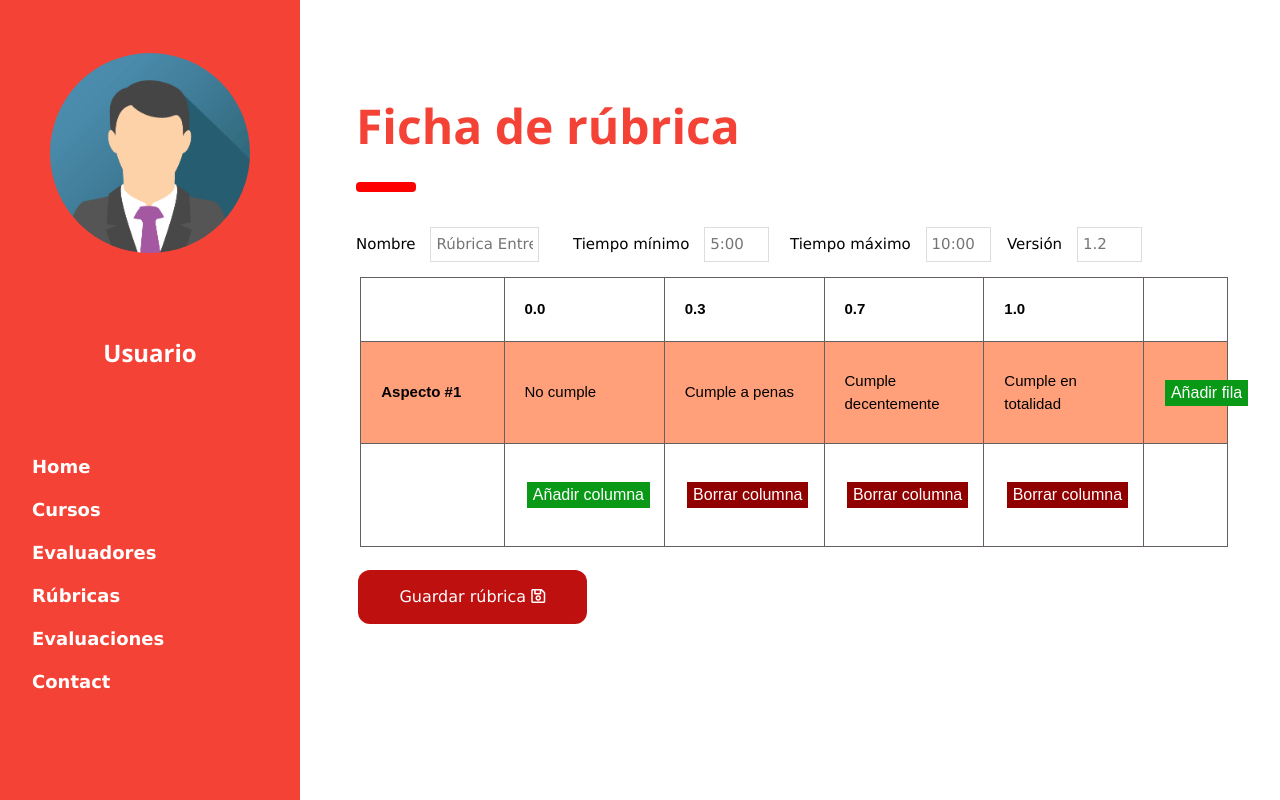
After one commit to DCC-CC4401/2019-1-fsociety-T4, a Django app: page /EvPresentaciones/FichasRubricas/FichaRubrica_crear in a window 1280 px wide. The commit adds this page. Run offline with Django 3.2, Linux system fonts and the light colour scheme; parts of the project's set-up code (start-up, migrations or seed data) failed here and were passed over; some libraries are stand-ins or nearby versions.

Commit message:
Reorden de código de rúbricas

```diff
--- a/EvPresentaciones/ArchivosRubricas/Tarea 4-v3.2.csv
+++ /dev/null
@@ -1,3 +0,0 @@
-,0.0,0.3,0.7,1.0
-Aspecto #1,No cumple,Cumple a penas,Cumple decentemente,Cumple en totalidad
-Aspecto #2,a,b,c,d
--- a/EvPresentaciones/ArchivosRubricas/ensayo3-v1.2.csv
+++ /dev/null
@@ -1,3 +0,0 @@
-,0.0,0.3,0.7,1.0
-Aspecto #1,No cumple,Cumple a penas,Cumple decentemente,Cumple en totalidad
-2,1,2,3,4
--- a/EvPresentaciones/templates/EvPresentaciones/Admin_interface/Rubricas_admin.html
+++ b/EvPresentaciones/templates/EvPresentaciones/Admin_interface/Rubricas_admin.html
@@ -8,7 +8,7 @@
 
     <!-- CONTENT -->
         <div class="w3-container">
-            <form action={% url 'ficha_rubrica_admin' %}>
+            <form action={% url 'ficha_rubrica_crear' %}>
                 <button class="w3-button w3-large w3-red w3-right w3-round">Agregar nueva rúbrica</button>
             </form>
             <br>
--- /dev/null
+++ b/EvPresentaciones/templates/EvPresentaciones/FichasRubricas/FichaRubrica_crear.html
@@ -0,0 +1,207 @@
+{% extends 'EvPresentaciones/BASE/base.html' %}
+{% block contenido %}
+    <!-- HEADER -->
+    <div class="w3-container" id="portada" style="margin-top:80px; margin-bottom:10px">
+        <h1 class="w3-xxxlarge w3-text-red"><b>Ficha de rúbrica</b></h1>
+        <hr style="width:50px;border:5px solid red" class="w3-round">
+    </div>
+    <form id="rubricaForm" method="POST" action="{% url 'guardar_rubrica' %}">
+        {% csrf_token %}
+
+        <div class="w3-container">
+            <div class="w3-quarter">
+                <div class="form-inline">
+                    <label>Nombre</label>
+                    <input type="text" placeholder="Rúbrica Entrega 4" name="nombre-rubrica">
+
+                </div>
+            </div>
+            <div class="w3-quarter">
+                <div class="form-inline">
+                    <label>Tiempo mínimo</label>
+                    <input type="text" placeholder="5:00" name="t-min" style="width: 30%">
+
+                </div>
+            </div>
+            <div class="w3-quarter">
+                <div class="form-inline">
+                    <label>Tiempo máximo</label>
+                    <input type="text" placeholder="10:00" name="t-max" style="width: 30%">
+
+                </div>
+            </div>
+            <div class="w3-quarter">
+                <div class="form-inline">
+                    <label>Versión</label>
+                    <input type="text" placeholder="1.2" name="version" style="width: 30%">
+
+                </div>
+            </div>
+        </div>
+
+        <div class="w3-container">
+            <table id="tabla-rubrica" class="orange">
+                <tr>
+                    <th></th>
+                    <th contenteditable='true'>0.0</th>
+                    <th contenteditable='true'>0.3</th>
+                    <th contenteditable='true'>0.7</th>
+                    <th contenteditable='true'>1.0</th>
+                    <th></th>
+                </tr>
+                <tr>
+                    <th contenteditable='true'>Aspecto #1</th>
+                    <td contenteditable='true'>No cumple</td>
+                    <td contenteditable='true'>Cumple a penas</td>
+                    <td contenteditable='true'>Cumple decentemente</td>
+                    <td contenteditable='true'>Cumple en totalidad</td>
+                    <td><input type='button' class='button-add' value='Añadir fila' onclick="addRow()"></td>
+                </tr>
+                <tr>
+                    <th></th>
+                    <td><input type='button' class='button-add' value='Añadir columna' onclick="addCol()"></td>
+                    <td><input type='button' class='button-delete DeleteCol' value='Borrar columna' onclick="removeCol(this)"></td>
+                    <td><input type='button' class='button-delete DeleteCol' value='Borrar columna' onclick="removeCol(this)"></td>
+                    <td><input type='button' class='button-delete DeleteCol' value='Borrar columna' onclick="removeCol(this)"></td>
+                    <td></td>
+                </tr>
+            </table>
+        </div>
+
+        <input id"csv-text-id" type="text" style="display: none;" name="csv-text" value="">
+
+        <div class="w3-row">
+            <button type="button" class="button1" onclick="saveRubrica();">Guardar rúbrica <i class="far fa-save"></i></button>
+        </div>
+    </form>
+
+    <script>
+
+    function saveRubrica(){
+        if(validarRubrica()){
+            table2JSList();
+            //alert("Se va a enviar la rúbrica");
+            document.getElementById("rubricaForm").submit();
+            //alert('Enviada');
+        };
+    }
+
+    // Aquí implementar requisito 51!!
+    function validarPuntajes(){
+
+    }
+
+    function validarRubrica(){
+        var nombre = document.getElementsByName("nombre-rubrica")[0];
+        if(nombre.value == ""){
+            alert("Debe ingresar un nombre de Rúbrica");
+            return false
+        }
+        var tmin = document.getElementsByName("t-min")[0];
+        if(tmin.value == ""){
+            alert("Debe ingresar un tiempo mínimo");
+            return false
+        }
+        var tmax = document.getElementsByName("t-max")[0];
+        if(tmax.value == ""){
+            alert("Debe ingresar un tiempo máximo");
+            return false
+        }
+        var ver = document.getElementsByName("version")[0];
+        if(ver.value == ""){
+            alert("Debe ingresar una versión de la rúbrica");
+            return false
+        }
+        return true;
+    }
+
+    function table2JSList(){
+        var csv = [];
+	    var rows = document.querySelectorAll("table tr");
+
+        for (var i = 0; i < rows.length - 1; i++) { // Sin botones
+		    var row = [];
+            var cols = rows[i].querySelectorAll("td, th");
+
+            for (var j = 0; j < cols.length - 1; j++){ // Sin botones
+                row.push(cols[j].innerText);
+            }
+		    csv.push(row.join(","));
+	    }
+        document.getElementsByName("csv-text")[0].value = csv.join("|");
+
+        //alert(csvText);
+        // Download CSV
+        //download_csv(csv.join("\n"), filename);
+    }
+
+    // Añade una fila al final antes de los botones de columna
+    function addRow(){
+        var total = $('#tabla-rubrica tr').length; // Total de filas
+        var cantidadDeTds = $('#tabla-rubrica tbody tr:nth(1)').find("td").length - 1; // Menos el boton
+        var interior = "<th contenteditable='true'></th>";
+        for(var i = 0; i < cantidadDeTds; i++){
+            interior += "<td contenteditable='true'></td>";
+        }
+        interior += "<td><input type='button' class='button-delete' value='Borrar fila' onclick=\"removeRow(this)\"></td>";
+        var newRow = $("<tr>").append(interior).append("</tr>");
+        newRow.insertAfter($('#tabla-rubrica tbody tr:nth('+(total-2)+')')); // Insertar antes de los botones de columna
+    }
+
+    // Remueve la fila donde esta el boton
+    function removeRow(object){
+        $(object).closest('tr').remove();
+    }
+
+    function removeCol(object){
+        var ColIndex = $(object).closest("td").index(); // El boton siempre a a estar dentro de un td
+        //alert(ColIndex);
+        $("#tabla-rubrica tr").each(function(){ // Para todas las filas
+            // Spy la primera o la última
+            //alert($(this).index());
+            if($(this).index() == 0){
+                $(this).find("th:eq(" + ColIndex + ")").remove();
+            }else if($(this).index() == $('#tabla-rubrica tr').length - 1){
+                $(this).find("td:eq(" + (ColIndex-1) + ")").remove();
+            }else{
+                //alert("Borro elemento " + ColIndex - 1);
+                $(this).find("td:eq(" + (ColIndex-1) + ")").remove();
+            }
+        });
+    }
+
+    // Añade columna en la penultima fila (antes de los botones)
+    function addCol(){
+        $("#tabla-rubrica tr").each(function(){
+            if($(this).find("th").length != 1){ // Si soy cabecera
+                var n = $(this).find("th").length; // largo de yo
+                $(this).find("th:eq("+(n-1)+")").remove(); // Saco vacio
+                $(this).append("<th contenteditable='true'></th>"); // Pongo celda editable
+                $(this).append("<th></th>"); // Pongo vacio
+            }else{ // Si soy fila de abajo porque tengo un header en la primera columna
+                var total = $('#tabla-rubrica tr').length; // Total de filas
+                var yo = $(this).closest("tr").index();
+                //alert("total " + total+" yo " + yo);
+                if((total-1) == yo){ // Si soy la ultima fila
+                    var n = $(this).find("td").length; // Largo de td de ultima fila
+                    //var d = $(this).find("td:eq("+(n-2)+")").html(); // Copiar el boton eliminar
+                    $(this).find("td:eq("+(n-1)+")").remove(); // Borrar vacío
+                    $(this).append("<td><input type='button' class='button-delete DeleteCol' value='Borrar columna' onclick=\"removeCol(this)\"></td>"); // Agregar boton eliminar
+                    $(this).append("<td></td>"); // Agregar vacío
+
+                }else{
+                    var n = $(this).find("td").length; // Largo de fila actual
+                    var d = $(this).find("td:eq("+(n-1)+")").html(); // Copio boton
+                    $(this).find("td:eq("+(n-1)+")").remove(); // Saco boton
+                    $(this).append("<td contenteditable='true'></td>"); // Inserto celda vacia editable
+                    $(this).append("<td>"+d+"</td>"); // Inserto boton
+                }
+            }
+
+        })
+    }
+
+
+    </script>
+    <!-- End page content -->
+    {% endblock %}
--- a/EvPresentaciones/urls.py
+++ b/EvPresentaciones/urls.py
@@ -30,7 +30,7 @@ urlpatterns = [
     path('Eval_interface/evaluacionesEvaluador',            views.Evaluaciones_eval,      name='evaluaciones_eval'),
     path('Eval_interface/postevaluacion',                   views.Post_evaluacion,        name='post_evaluacion'),
     path('Eval_interface/postevalucionadmin',               views.Post_evaluaciones_admin,name='post_evaluacion_admin'),
-    path('FichasRubricas/FichaRubricaAdministrador',        views.Ficha_Rubrica_admin,    name='ficha_rubrica_admin'),
+    path('FichasRubricas/FichaRubrica_crear',               views.Ficha_Rubrica_crear,    name='ficha_rubrica_crear'),
     path('FichasRubricas/FichaRubricaEvaluador',            views.Ficha_Rubrica_evaluador,name='ficha_rubrica_eval'),
     path('Summary_student/auth_summary',                    views.Auth_summary,           name='auth_summary'),
     path('Summary_student/summary',                         views.Summary,                name='summary'),
--- a/EvPresentaciones/views.py
+++ b/EvPresentaciones/views.py
@@ -211,41 +211,6 @@ def Landing_page_admin(request):
     return render(request, 'EvPresentaciones/Admin_interface/Landing_page_admin.html')
 
 
-def Rubricas_admin(request):
-    rubricas = Rubrica.objects.all()
-    listaDeAspectos = []
-    listaNombres = []
-
-    for rubrica in rubricas: # Para todas las rúbricas
-        listaNombres.append(str(rubrica.nombre))
-
-        # sacar los aspectos del archivo en csv
-        aspectos = []
-
-        lineas = [] # tiene todas las filas
-        # procesar archivo ingresado
-        with open(rubrica.archivo) as csv_file:
-            csv_reader = csv.reader(csv_file, delimiter=',')
-            for row in csv_reader:
-                lineas.append(row)
-                print(row)
-
-        for r in lineas[1:-1]:
-            aspectos.append(r[0]) # Saca la primera columna de la rubrica
-            print(r[0])
-
-        listaDeAspectos.append(aspectos) # Es una fila con todos los aspectos
-        print(listaDeAspectos)
-
-    listaEntregada = []
-    for i in range(len(listaNombres)):
-        # añadir el indice al final porque template es rarito y no acepta colocar id strings.
-        listaEntregada.append([listaNombres[i], listaDeAspectos[i], i])
-    print(listaEntregada)
-
-    return render(request, 'EvPresentaciones/Admin_interface/Rubricas_admin.html', {'lista': listaEntregada})
-
-
 # funciones Evaluaciones
 
 
@@ -271,17 +236,6 @@ def ver_evaluacion_admin(request, id):
     curso = par_curso_evaluacion.curso
 
     return render(request, 'EvPresentaciones/Admin_interface/evaluacion_admin.html', {'evaluacion': evaluacion, 'curso': curso})
-
-
-# funciones Rubricas
-
-# ficha en donde los administradores crean nuevas rubricas
-def Ficha_Rubrica_admin(request):
-    return render(request, 'EvPresentaciones/FichasRubricas/FichaRubricaAdministrador-1.html')
-
-
-def Ficha_Rubrica_evaluador(request):
-    return render(request, 'EvPresentaciones/FichasRubricas/FichaRubricaEvaluador.html')
 
 
 # funciones resumen evaluacion
@@ -402,27 +356,6 @@ def agregarEvaluador(request):
     return Evaluadores_admin(request)
 
 
-def ver_rubrica_detalle(request, nombre):
-    rubrica = Rubrica.objects.get(nombre=nombre)
-
-    lineas = []
-    # procesar archivo ingresado
-    with open(rubrica.archivo) as csv_file:
-        csv_reader = csv.reader(csv_file, delimiter=',')
-        for row in csv_reader:
-            lineas.append(row)
-
-    #print(lineas)
-    tmax = lineas[-1][2]    # Extraer tiempo maximo en ultima fila
-    tmin = lineas[-1][1]    # Extraer tiempo minimo en ultima fila
-
-    lineas[0][0] = ''       # Poner en blanco la primera columna de la primera fila
-    lineas = lineas[:-1]    # Quitar la ultima fila que contiene el tiempo
-
-    return render(request, 'EvPresentaciones/Admin_interface/ver_rubrica_detalle.html',
-                  {'lineas': lineas, 'tmax': tmax, 'tmin': tmin})
-
-
 def Laging_page_eval(request):
     return render(request, 'EvPresentaciones/Eval_interface/Landing_page_eval.html')
 
@@ -448,6 +381,70 @@ def Evaluaciones_Curso(request):
 
 ######### RÚBRICAS #######
 
+# Landing page de rúbricas del administrador
+def Rubricas_admin(request):
+    rubricas = Rubrica.objects.all()
+    listaDeAspectos = []
+    listaNombres = []
+
+    for rubrica in rubricas: # Para todas las rúbricas
+        listaNombres.append(str(rubrica.nombre))
+
+        # sacar los aspectos del archivo en csv
+        aspectos = []
+
+        lineas = [] # tiene todas las filas
+        # procesar archivo ingresado
+        with open(rubrica.archivo) as csv_file:
+            csv_reader = csv.reader(csv_file, delimiter=',')
+            for row in csv_reader:
+                lineas.append(row)
+                print(row)
+
+        for r in lineas[1:-1]:
+            aspectos.append(r[0]) # Saca la primera columna de la rubrica
+            print(r[0])
+
+        listaDeAspectos.append(aspectos) # Es una fila con todos los aspectos
+        print(listaDeAspectos)
+
+    listaEntregada = []
+    for i in range(len(listaNombres)):
+        # añadir el indice al final porque template es rarito y no acepta colocar id strings.
+        listaEntregada.append([listaNombres[i], listaDeAspectos[i], i])
+    print(listaEntregada)
+
+    return render(request, 'EvPresentaciones/Admin_interface/Rubricas_admin.html', {'lista': listaEntregada})
+
+
+def Ficha_Rubrica_evaluador(request):
+    return render(request, 'EvPresentaciones/FichasRubricas/FichaRubricaEvaluador.html')
+
+def ver_rubrica_detalle(request, nombre):
+    rubrica = Rubrica.objects.get(nombre=nombre)
+
+    lineas = []
+    # procesar archivo ingresado
+    with open(rubrica.archivo) as csv_file:
+        csv_reader = csv.reader(csv_file, delimiter=',')
+        for row in csv_reader:
+            lineas.append(row)
+
+    #print(lineas)
+    tmax = lineas[-1][2]    # Extraer tiempo maximo en ultima fila
+    tmin = lineas[-1][1]    # Extraer tiempo minimo en ultima fila
+
+    lineas[0][0] = ''       # Poner en blanco la primera columna de la primera fila
+    lineas = lineas[:-1]    # Quitar la ultima fila que contiene el tiempo
+
+    return render(request, 'EvPresentaciones/Admin_interface/ver_rubrica_detalle.html',
+                  {'lineas': lineas, 'tmax': tmax, 'tmin': tmin})
+
+# Sólo para admin, permite crear rúbricas desde 0
+def Ficha_Rubrica_crear(request):
+    return render(request, 'EvPresentaciones/FichasRubricas/FichaRubrica_crear.html')
+
+# Request genérico que guarda o sobreescribe una rúbrica
 def guardarRubrica(request):
     nombre = request.POST.get('nombre-rubrica', None)
     tmin = request.POST.get('t-min', None)
@@ -458,6 +455,7 @@ def guardarRubrica(request):
 
     # Nombre de archivo
     nombreArchivo = nombre+'-'+version+'.csv'
+    rutaNombre = './EvPresentaciones/ArchivosRubricas/' + nombreArchivo
 
     # Tener el formato solicitado para guardar
     csvData = []
@@ -467,7 +465,7 @@ def guardarRubrica(request):
     # Aquí revalidar el requisito 51 !! (Antes de guardar en el servidor)
 
     # Guardar el archivo como csv, se sobreescribe si tiene el mismo nombre
-    with open('./EvPresentaciones/ArchivosRubricas/' + nombreArchivo, 'w') as csvFile:
+    with open(rutaNombre, 'w') as csvFile:
         writer = csv.writer(csvFile)
         writer.writerows(csvData)
     csvFile.close
@@ -476,7 +474,7 @@ def guardarRubrica(request):
     #try:
     tminn = tmin.split(':') # Extraer los minutos y segundos
     tmaxx = tmax.split(':')
-    Rubrica.create_rubrica(nombre=nombre, tiempoMin= timedelta(minutes=int(tminn[0]),seconds=int(tminn[1])), tiempoMax= timedelta(minutes=int(tmaxx[0]),seconds=int(tmaxx[1])), version=version, archivo=nombreArchivo)
+    Rubrica.create_rubrica(nombre=nombre, tiempoMin= timedelta(minutes=int(tminn[0]),seconds=int(tminn[1])), tiempoMax= timedelta(minutes=int(tmaxx[0]),seconds=int(tmaxx[1])), version=version, archivo=rutaNombre)
     #except IntegrityError:
     #    messages.error(request, 'Error: Ya existe la rúbrica ' + nombre+'-'+version, extra_tags='w3-panel w3-red')
     return render(request, 'EvPresentaciones/FichasRubricas/Rubrica_guardada.html')
```
Also changed, not shown: EvPresentaciones/templates/EvPresentaciones/FichasRubricas/FichaRubrica_modificar.html (renamed from EvPresentaciones/templates/EvPresentaciones/FichasRubricas/FichaRubricaAdministrador-1.html).
